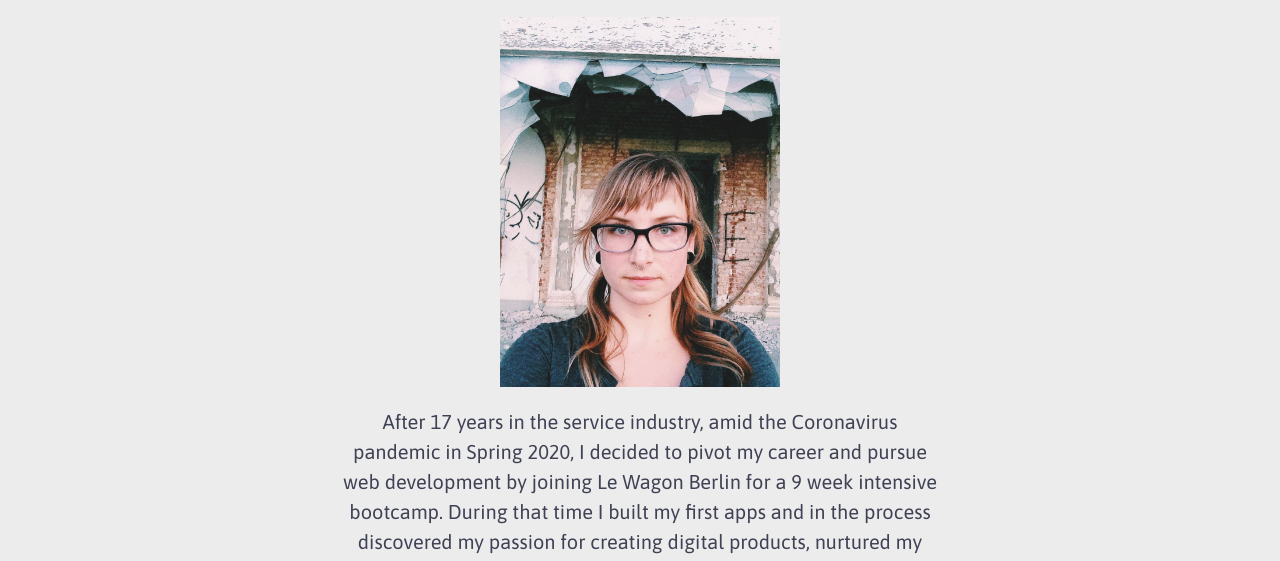
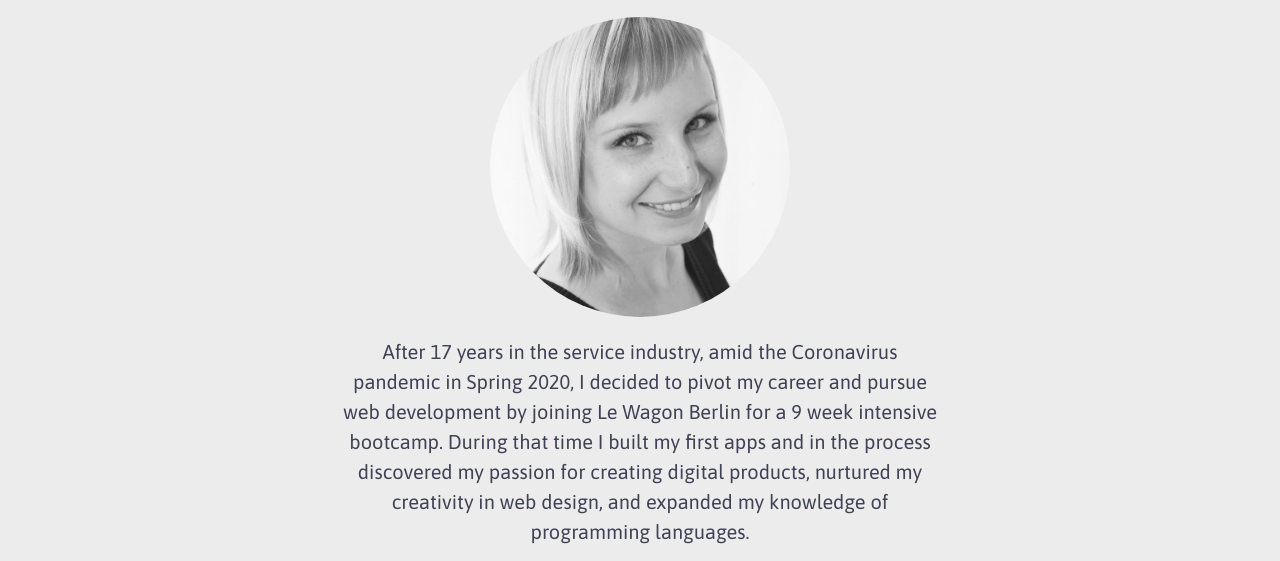
Before and after one commit to sweetening/sweetening.github.io, a website: page index.html in a window 1280 px wide. Shown: the part 683-1244 px from the top of the page. Drawn offline with nearby package versions, Linux system fonts and the light colour scheme.

Commit message:
Flashy avatar

```diff
--- a/index.html
+++ b/index.html
@@ -29,7 +29,7 @@
           <div class="background">
           <div class="image">
             <h1>About Me</h1>
-              <img src="images/profile.jpg" alt= "Profile photo of Sanja" width="280" height="370" >
+                <img src="images/headshot.jpg" alt= "Profile photo of Sanja" class="photo" width="370" height="370" >
               <div class="description">
                 <p>After 17 years in the service industry, amid the Coronavirus pandemic
                 in Spring 2020, I decided to pivot my career and pursue web development by joining
--- a/style.css
+++ b/style.css
@@ -40,6 +40,12 @@
   padding: 0;
   font-size: 20px;
   justify-content: center;
+}
+
+.photo {
+  height: 300px;
+  width: 300px;
+  border-radius: 50%;
 }
 
 .description {
```
Also changed, not shown: images/headshot.jpg (added).
